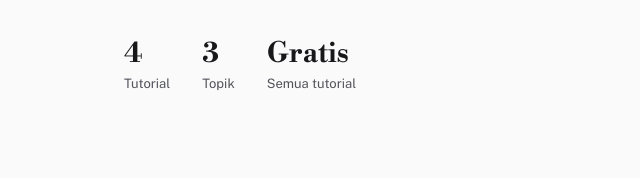
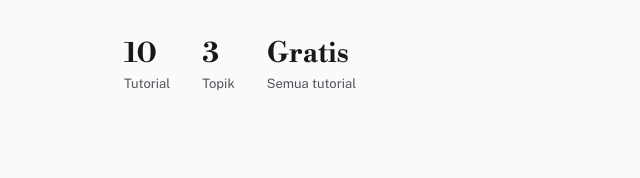
Before and after one commit to Kodename-jpg/Kodename-jpg.github.io, a plain HTML site: page index.html in a window 1280 px wide. Shown: the part 496-674 px from the top of the page, 0-640 px from the left. Drawn offline with nearby package versions, Linux system fonts and the light colour scheme.

Commit message:
Update angka hero beranda: 4 -> 10 tutorial

```diff
--- a/index.html
+++ b/index.html
@@ -101,7 +101,7 @@
             <a class="btn btn-ghost" href="/tentang.html">Tentang Blog</a>
         </div>
         <div class="hero-stats">
-            <div class="stat"><b>4</b><span>Tutorial</span></div>
+            <div class="stat"><b>10</b><span>Tutorial</span></div>
             <div class="stat"><b>3</b><span>Topik</span></div>
             <div class="stat"><b>Gratis</b><span>Semua tutorial</span></div>
         </div>
```
